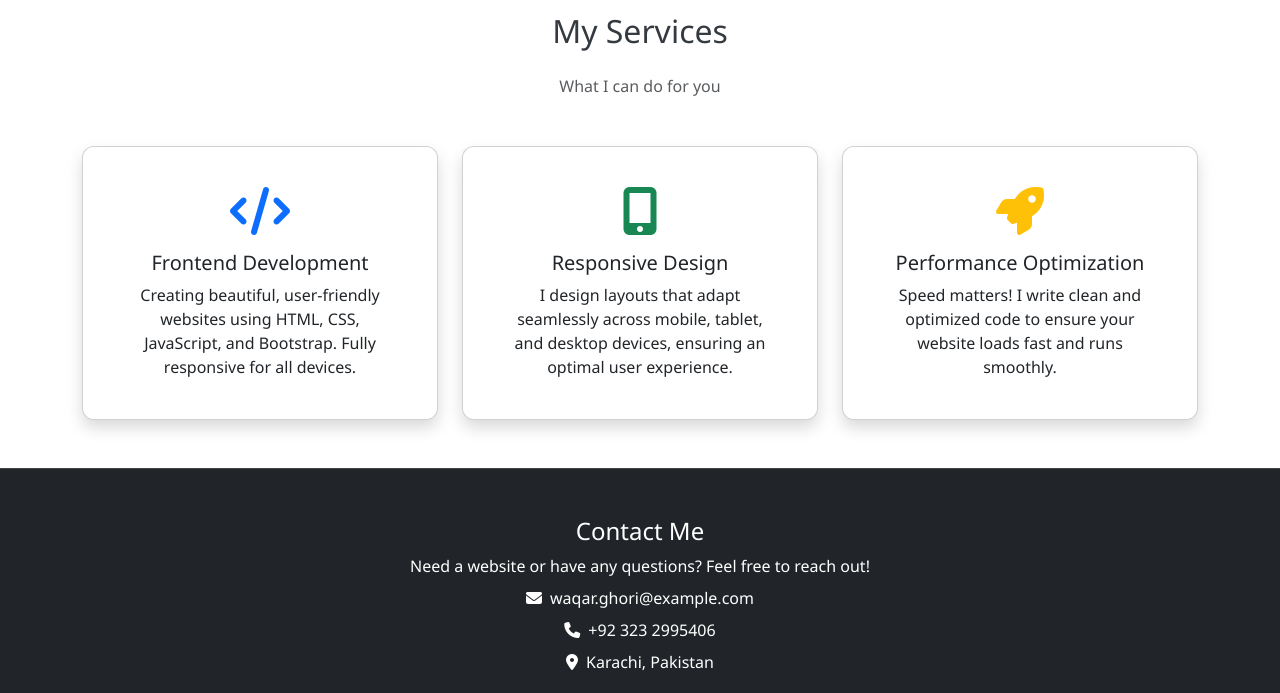
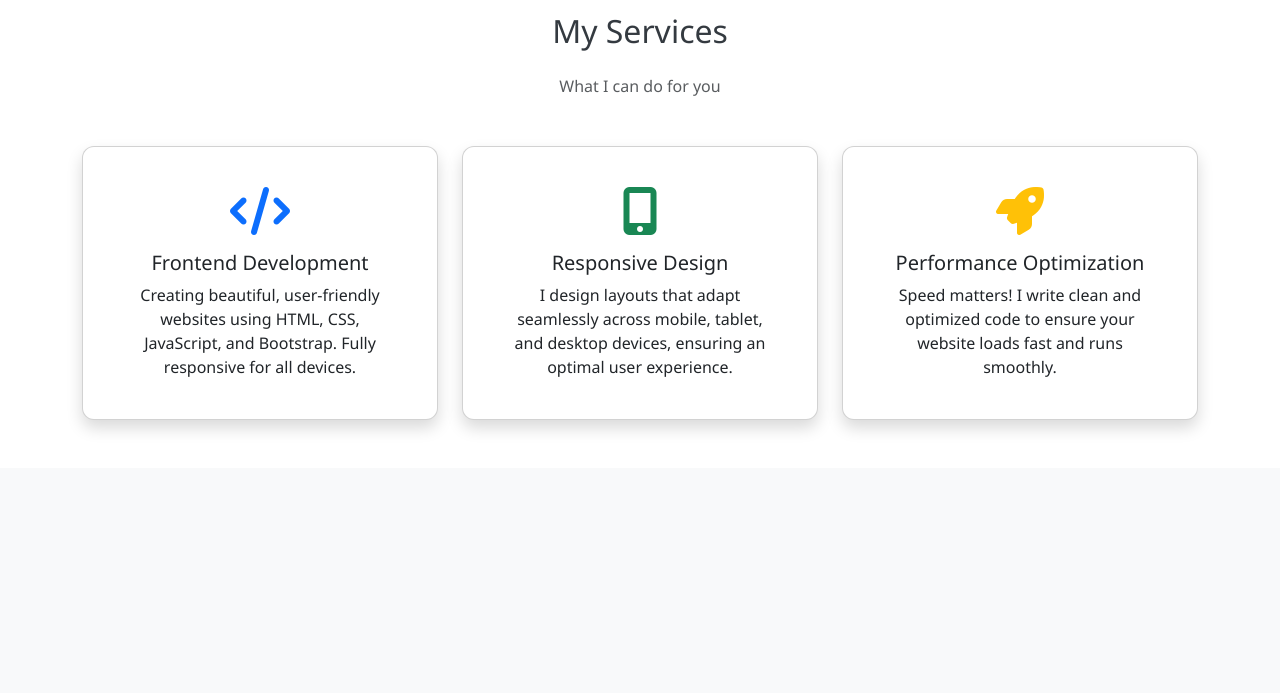
Before and after one commit to Waqarghori/portfolio, a plain HTML site: page index.html in a window 1280 px wide. Shown: the part 3391-4084 px from the top of the page. After the commit the page ends 3859 px from the top, so only its background shows below. Drawn offline with nearby package versions, Linux system fonts and the light colour scheme; a script that the page names is missing.

Commit message:
Update index.html

```diff
--- a/index.html
+++ b/index.html
@@ -362,7 +362,7 @@
   </div>
 </section>
 
-<footer class="bg-dark text-white pt-5 pb-3">
+<!-- <footer class="bg-dark text-white pt-5 pb-3">
   <div class="container text-center">
     <h4>Contact Me</h4>
     <p class="mb-2">Need a website or have any questions? Feel free to reach out!</p>
@@ -381,7 +381,7 @@
 
     <p class="mb-0">&copy; 2025 Waqar Ghori. All Rights Reserved.</p>
   </div>
-</footer>
+</footer> -->
 
 
 
```
